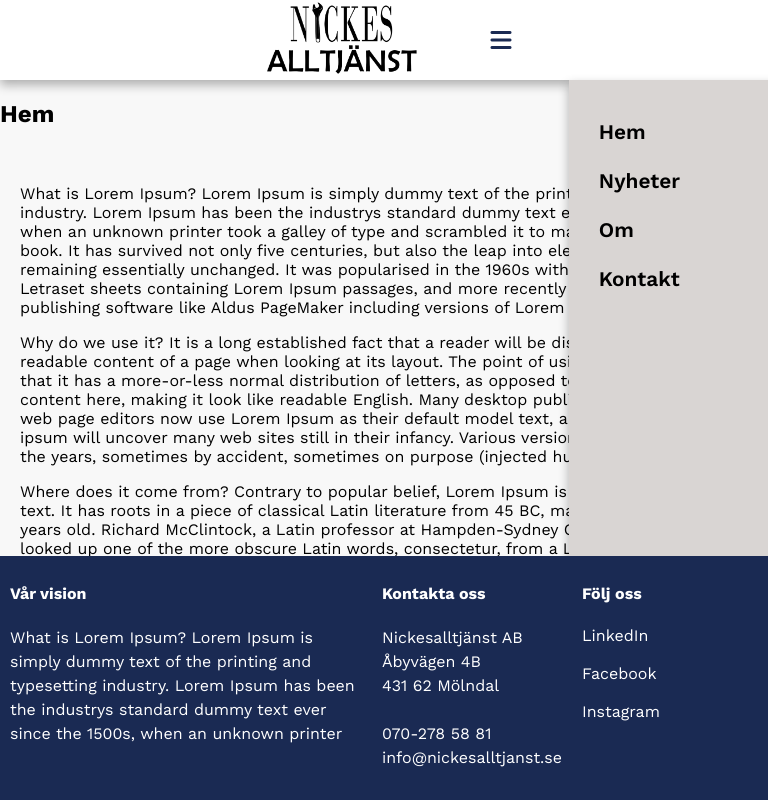
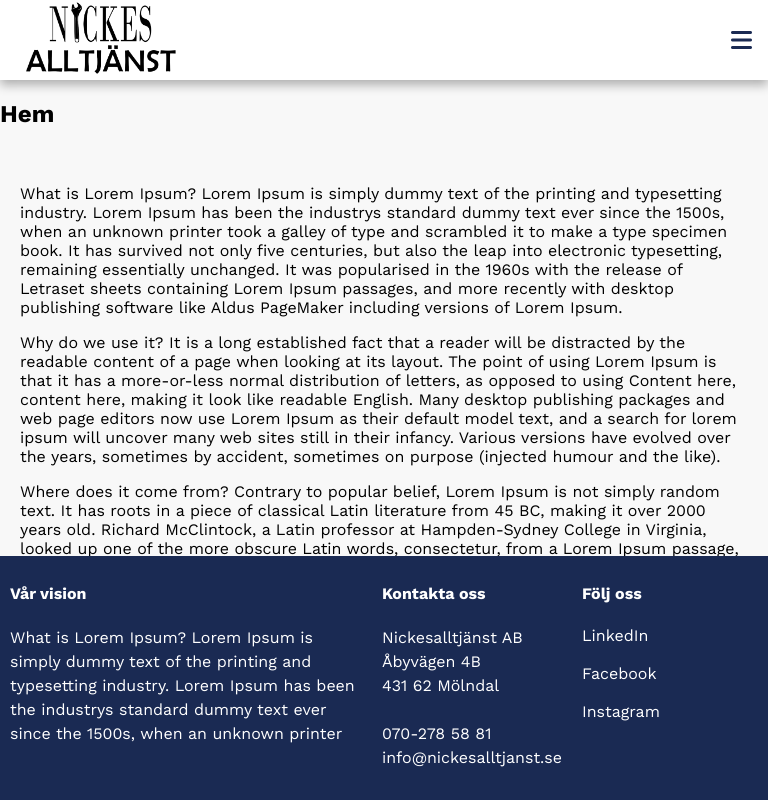
Before and after one commit to skinksteek/nickesalltjanst, a React (Create React App) app: page / in a window 768 px wide. Shown: the top 800 px of the page. Built offline with nearby package versions, Linux system fonts and the light colour scheme.

Commit message:
navbar styling & media queries

```diff
--- a/src/assets/styles/navbar.css
+++ b/src/assets/styles/navbar.css
@@ -1,4 +1,5 @@
 .nav {
+  width: auto;
   background-color: #fff;
   display: flex;
   justify-content: center;
@@ -6,16 +7,9 @@
   gap: 2rem;
   padding: 0 1rem;
   height: 80px;
-    box-shadow: 0px 5px 10px 0px rgba(0,0,0,0.30);
-    -webkit-box-shadow: 0px 5px 10px 0px rgba(0,0,0,0.30);
-    -moz-box-shadow: 0px 5px 10px 0px rgba(0,0,0,0.30);
-}
-
-@media only screen and (min-device-width: 320px) and (max-device-width: 768px) {
-    .nav {
-      background-color: #fff;
-      justify-content: space-between;
-    }
+  box-shadow: 0px 5px 10px 0px rgba(0, 0, 0, 0.3);
+  -webkit-box-shadow: 0px 5px 10px 0px rgba(0, 0, 0, 0.3);
+  -moz-box-shadow: 0px 5px 10px 0px rgba(0, 0, 0, 0.3);
 }
 
 .nav img {
@@ -23,12 +17,9 @@
   margin: 10px;
 }
 
-
 #navbar {
   display: flex;
   align-items: center;
-    justify-content: center;
-    margin-left: 51vh;
 }
 
 #navbar li {
@@ -66,11 +57,67 @@
   display: none;
 }
 
-#mobile i{
+#mobile i {
   color: #1a2a53;
 }
 
-@media screen and (max-width: 769px) {
+.dark-overlay {
+  background-color: rgba(0, 0, 0, 0.8);
+  width: 100%;
+  height: 100%;
+  top: 81px;
+  bottom: 0;
+  left: 0;
+  right: 0;
+  position: absolute;
+  z-index: 9998;
+  transition: 0.4s ease-in-out;
+}
+
+/* .light-overlay {
+  background-color: transparent;
+  transition: 0.4s ease-in-out;
+}
+*/
+/* MEDIA QUERIES */
+
+@media (min-width: 320px) {
+  .nav {
+    background-color: #fff;
+  }
+}
+
+@media (min-width: 480px) {
+  .nav {
+    justify-content: space-between;
+  }
+}
+
+/* @media (min-width: 600px) {
+  .nav {
+  }
+}
+
+@media (min-width: 801px) {
+  .nav {
+  }
+}
+
+@media (min-width: 1025px) {
+  .nav {
+  }
+}
+*/
+@media (min-width: 1281px) {
+  .nav {
+    justify-content: center;
+  }
+  #navbar {
+    margin-left: 50vh;
+  }
+}
+
+@media screen and (max-width: 768px) {
   #navbar {
     display: flex;
     flex-direction: column;
@@ -78,15 +125,15 @@
     justify-content: flex-start;
     position: fixed;
     top: 64px;
-        right: -300px;
+    right: -800px;
     width: 65%;
     height: 100vh;
     background-color: #d9d5d3;
-        box-shadow: 0px 5px 10px 0px rgba(0,0,0,0.30);
-    -webkit-box-shadow: 0px 5px 10px 0px rgba(0,0,0,0.30);
-    -moz-box-shadow: 0px 5px 10px 0px rgba(0,0,0,0.30);
+    box-shadow: 0px 5px 10px 0px rgba(0, 0, 0, 0.3);
+    -webkit-box-shadow: 0px 5px 10px 0px rgba(0, 0, 0, 0.3);
+    -moz-box-shadow: 0px 5px 10px 0px rgba(0, 0, 0, 0.3);
     padding: 40px 0 0 10px;
-        transition: 0.3s ease-in-out;
+    transition: 0.4s ease-in-out;
   }
 
   #navbar.active {
@@ -95,7 +142,6 @@
 
   #navbar li {
     margin-bottom: 25px;
-
   }
 
   #mobile {
@@ -106,5 +152,4 @@
     font-size: 24px;
     cursor: pointer;
   }
-
 }
--- a/src/assets/styles/styles.css
+++ b/src/assets/styles/styles.css
@@ -1,13 +1,11 @@
 body {
   margin: 0;
   background-color: #f8f8f8;
-
 }
 
 @media only screen and (min-device-width: 320px) and (max-device-width: 768px) {
   body {
-    background: #bada55;
-
+    height: 200vh;
   }
 }
 
@@ -16,7 +14,6 @@ body {
   text-size-adjust: 100%;
   font-family: "Work Sans", sans-serif;
   scroll-behavior: smooth;
-
 }
 
 .main-content {
--- a/src/components/Navbar.js
+++ b/src/components/Navbar.js
@@ -1,46 +1,71 @@
-import '../assets/styles/navbar.css'
-import { Component } from 'react'
-import React from 'react';
+import "../assets/styles/navbar.css";
+import "../assets/styles/styles.css";
+import { Component } from "react";
+import React from "react";
 
 class Navbar extends Component {
-    state={clicked: false}
+  state = { clicked: false };
   handleClick = () => {
-        this.setState({clicked: !this.state.clicked})
-    }
+    this.setState({ clicked: !this.state.clicked });
+  };
+
   render() {
     return (
       <header>
         <nav className="nav">
-            <div className=''>
-                <a id='logo' href='#'>
-                    <img src={require('../assets/images/logo-trans.png')} alt="Nickesalltjänst" />
+          <div className="">
+            <a id="logo" href="/hem">
+              <img
+                src={require("../assets/images/logo-trans.png")}
+                alt="Nickesalltjänst"
+              />
             </a>
           </div>
 
-            <div>
-            <ul id="navbar" className={this.state.clicked ? "#navbar active" : "#navbar"}>
+          <div
+            className={this.state.clicked ? "dark-overlay" : "light-overlay"}
+          >
+            <ul
+              id="navbar"
+              className={this.state.clicked ? "#navbar active" : "#navbar"}
+            >
               <li>
-                    <a className="active hover-underline" href="/hem">Hem</a>
+                <a className="active hover-underline" href="/hem">
+                  Hem
+                </a>
               </li>
               <li>
-                    <a className='hover-underline' href="/nyheter">Nyheter</a>
+                <a className="hover-underline" href="/nyheter">
+                  Nyheter
+                </a>
               </li>
               <li>
-                    <a className='hover-underline' href="/om">Om</a>
+                <a className="hover-underline" href="/om">
+                  Om
+                </a>
               </li>
               <li>
-                    <a className='hover-underline' href="/kontakt">Kontakt</a>
+                <a className="hover-underline" href="/kontakt">
+                  Kontakt
+                </a>
               </li>
             </ul>
           </div>
 
-
-            <div id="mobile" onClick={this.handleClick}>
-            <i id="bar" className={this.state.clicked ? "fas fa-times" : "fas fa-bars"}></i>
+          <div
+            id="mobile"
+            onClick={() => {
+              this.handleClick();
+            }}
+          >
+            <i
+              id="bar"
+              className={this.state.clicked ? "fas fa-times " : "fas fa-bars"}
+            ></i>
           </div>
         </nav>
       </header>
-    )
+    );
   }
 }
 
```
Also changed, not shown: src/App.js (+8 -9 lines). Lines whose indentation alone changed are shown as unchanged.
